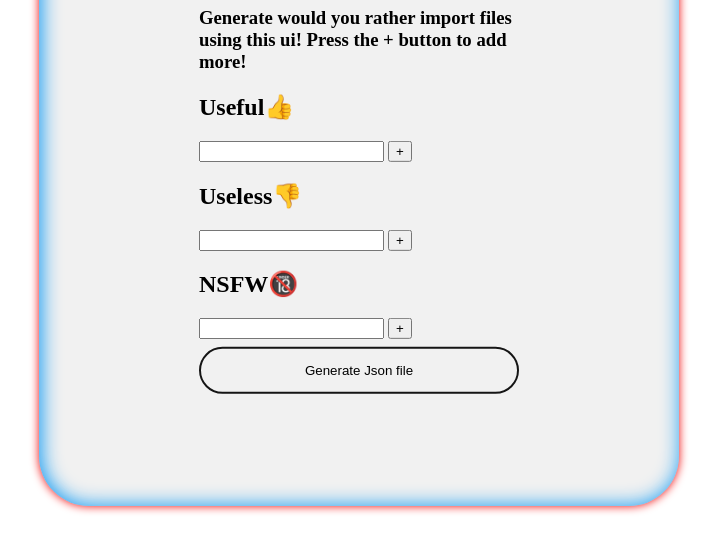
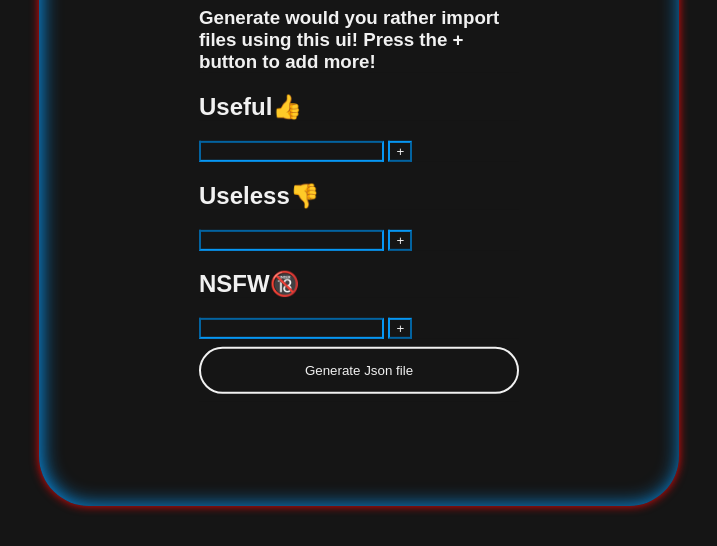
Before and after one commit to Would-You-Bot/json-generator, a plain HTML site: page index.html in a window 1280 px wide. Shown: the part 254-800 px from the top of the page, without its empty margins (281-998 px from the left). Drawn offline with nearby package versions, Linux system fonts and the light colour scheme.

Commit message:
Added forced darkmode

```diff
--- a/style.css
+++ b/style.css
@@ -2,9 +2,15 @@
 /* Language: css */
 /* Path: style.css */
 
+* {
+    background-color: #151515;
+    text-decoration: none;
+    color: #f1f1f1;
+    font-family: 'Poppins', sans-serif;
+}
 
 .containerbox {
-    background-color: #f1f1f1;
+    background-color: #151515;
     position: absolute;
     top: 50%;
     left: 50%;
@@ -30,13 +36,13 @@
     transform: translate(-50%, -50%);
 }
 #generatebtn {
-    background-color: #f1f1f1;
+
     padding: 14px 20px;
     margin: 8px 0;
     border: none;
     cursor: pointer;
     width: 100%;
-    border: #151515 2px solid;
+    border: #f1f1f1 2px solid;
     border-radius: 50px;
     transition: all 0.9s ease;
 }
@@ -44,9 +50,23 @@
     border-radius: 10px;
     transition: all 0.5s ease;
 
-
+}
+#container input {
+    color: #f1f1f1;
+    background-color: #151515;
+    border-color: #0697f4;
+}
+#container input:hover {
+    color: #f1f1f1;
+    background-color: #151515;
+    border-color: #f00708;
+}
+#container button {
+    color: #f1f1f1;
+    background-color: #151515;
+    border-color: #0697f4;
 }
 
 .container {
-    background-color: #f1f1f1;
+    background-color: #2c2c2c;
 }
```
Also changed, not shown: index.html (line endings or trailing spaces).
